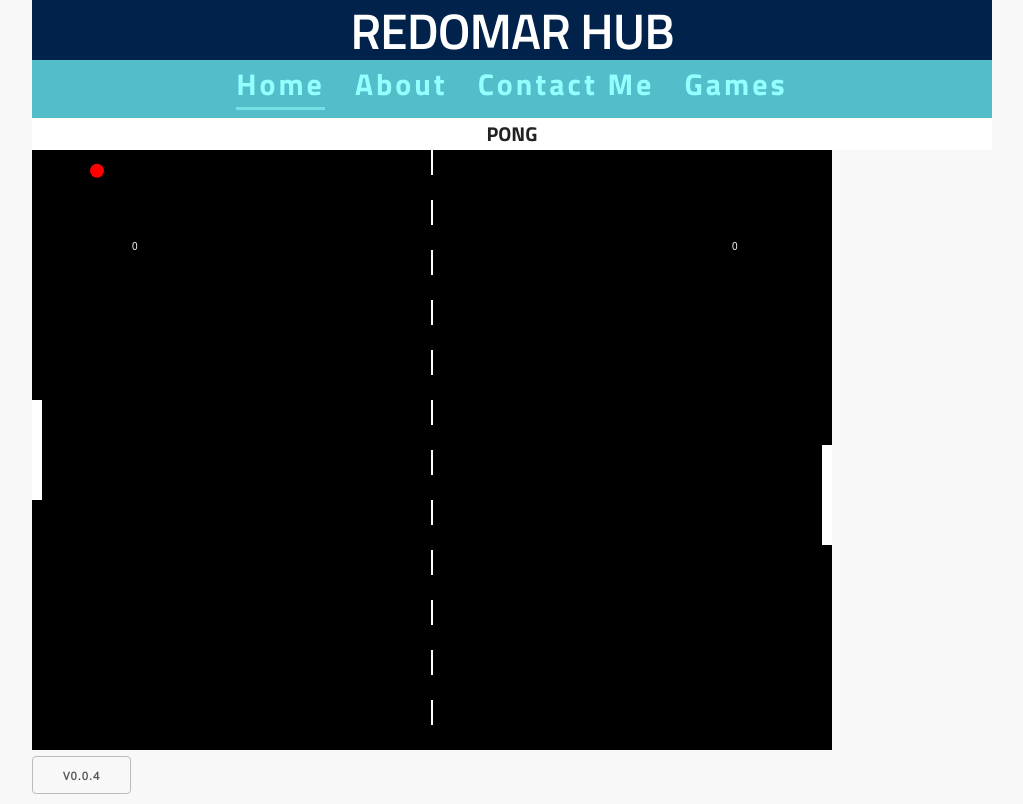
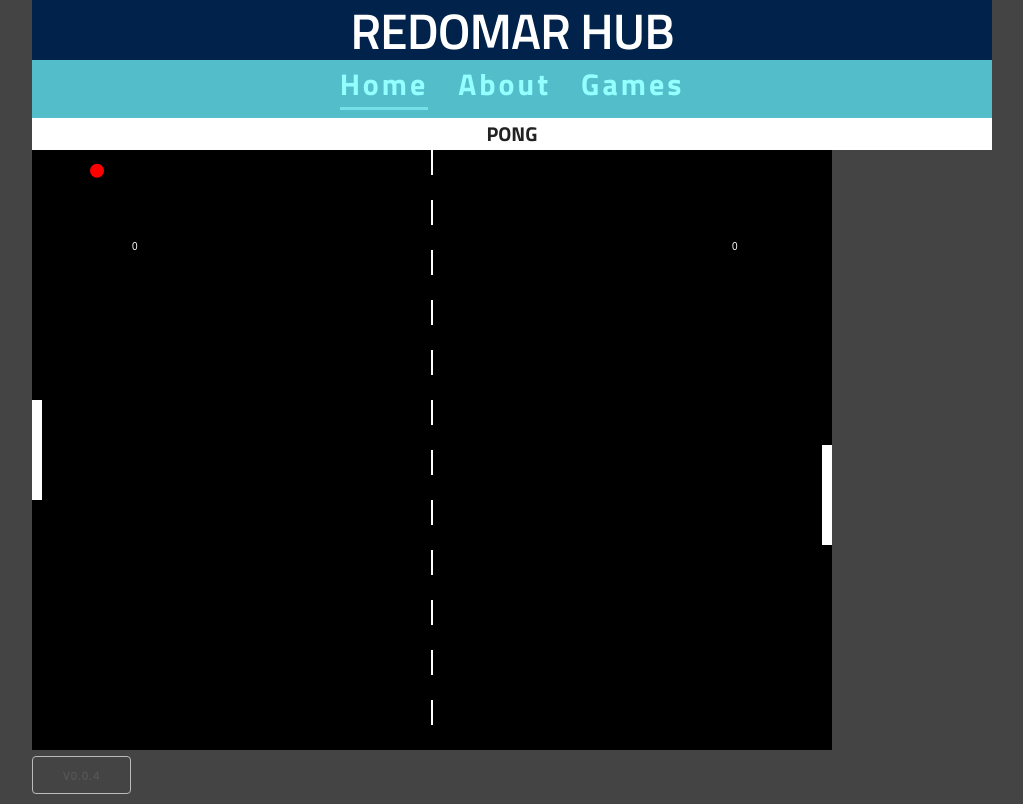
Before and after one commit to redomar/frontend-redomar, a plain HTML site: page src/game.html in a window 1280 px wide. Shown: the whole page, without its empty margins (128-1151 px from the left). Drawn offline with nearby package versions, Linux system fonts and the light colour scheme.

Commit message:
Added dark theme to Game page removed useless nav link

```diff
--- a/src/game.html
+++ b/src/game.html
@@ -6,6 +6,12 @@
     <link rel="stylesheet" href="css/normalize.css" />
     <link rel="stylesheet" href="css/skeleton.css" />
     <link rel="stylesheet" href="css/main.css" />
+    <!-- Immersion CSS-->
+    <style>
+      body {
+        background: #444;
+      }
+    </style>
     <title>Games</title>
   </head>
   <body>
@@ -19,7 +25,6 @@
           <ul>
             <li><a href="index.html" class="current-page">Home</a></li>
             <li><a href="#">About</a></li>
-            <li><a href="#">Contact Me</a></li>
             <li><a href="">Games</a></li>
           </ul>
         </nav>
```
